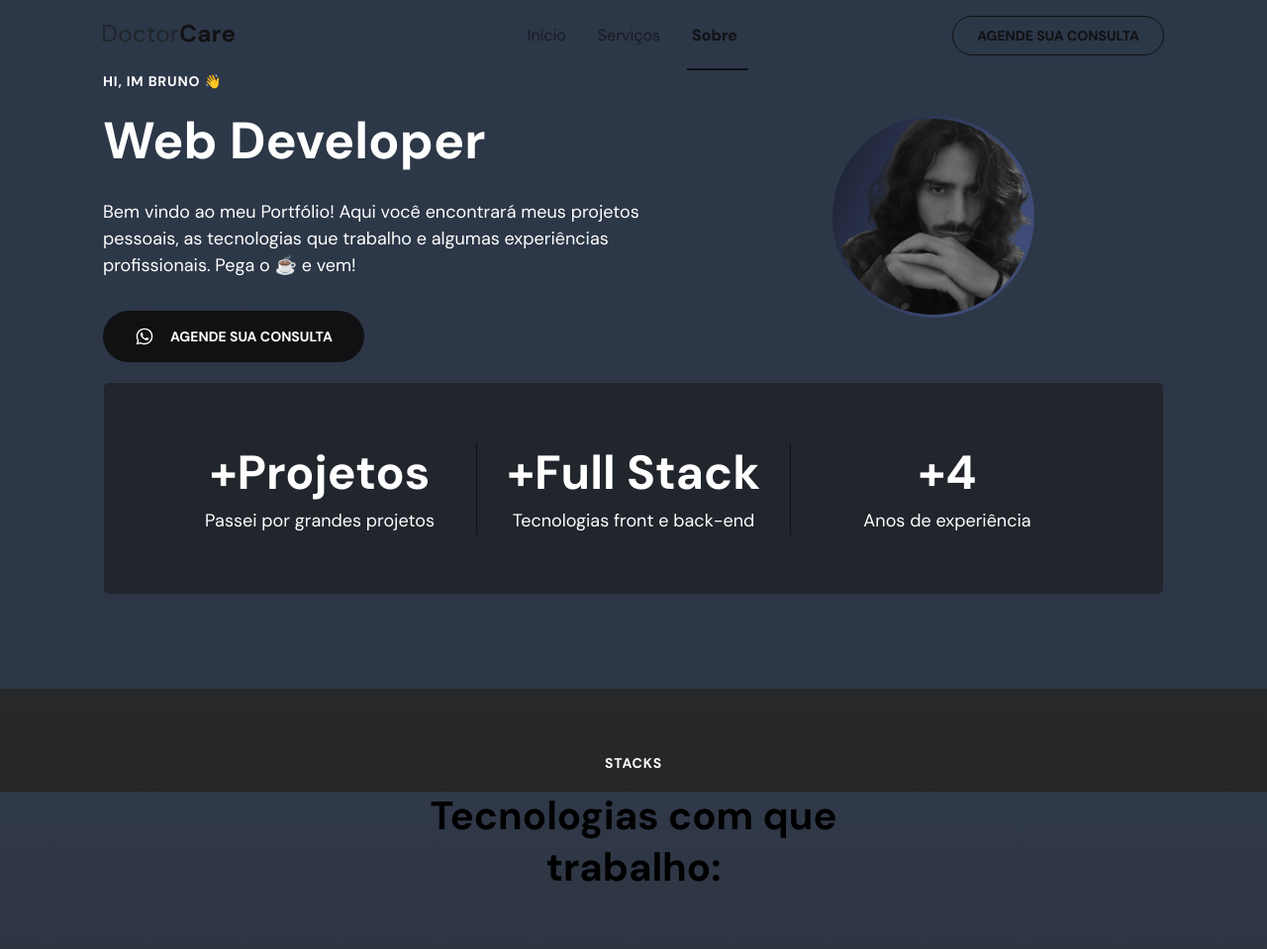
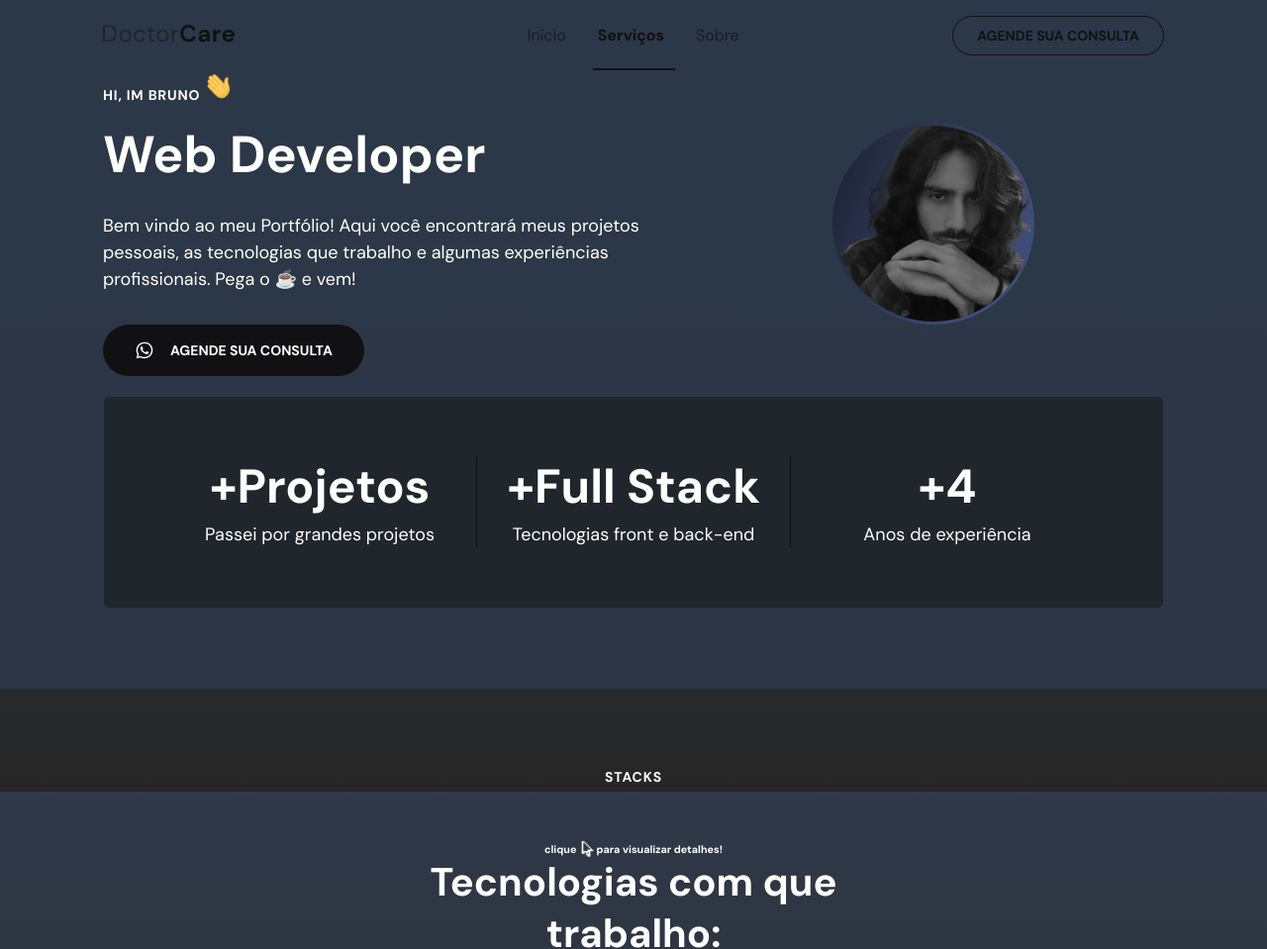
Before and after one commit to 1defined/portfolio, a plain HTML site: page index.html in a window 1280 px wide. Shown: the top 959 px of the page at 99% size. Drawn offline with nearby package versions, Linux system fonts and the light colour scheme.

Commit message:
add gifs

```diff
--- a/index.html
+++ b/index.html
@@ -223,7 +223,7 @@
       <div class="wrapper">
         <div class="col-a">
           <header>
-            <h4>Hi, Im Bruno 👋</h4>
+            <h4>Hi, Im Bruno <img class="hiHand" src="./Assets/hi.gif" alt=""></h4>
             <h1>Web Developer</h1>
           </header>
 
@@ -280,7 +280,7 @@
     <section id="services">
       <div class="wrapper">
         <header>
-          <h4>Stacks</h4>
+          <h4>Stacks  <h6 style="color: white;">clique <img src="./Assets/click.gif" alt=""> para visualizar detalhes!</h6> </h4>
           <h2>Tecnologias com que trabalho:</h2>
         </header>
 
--- a/style.css
+++ b/style.css
@@ -381,6 +381,11 @@ body.menu-expanded button path {
   da imagem (tag img é uma caixa que contém uma imagem) para que ela ficasse um pouco mais pra baixo */
 }
 
+#home .hiHand{
+  width: 3rem;
+  display: inline;
+}
+
 #home .stats {
   width: 100%;
   padding-block: 4rem; /*Mexe no eixo Y padding-top/bottom*/
@@ -412,6 +417,18 @@ body.menu-expanded button path {
 
 #services header h2 {
   margin-bottom: 6rem;
+  color: white;
+}
+
+#services header h6 img{
+  /* border: 1px solid red; */
+  /*margin-top: 10%;*/
+  width: 1.5rem;
+  height: 5rem;
+  position: relative;
+  top: 1.8rem;
+  object-fit: cover;
+  padding-left: .2rem;
 }
 
 #services .cards {
@@ -469,6 +486,7 @@ summary svg{
 
 #about header h2 {
   margin-bottom: 2.4rem;
+  color: white;
 }
 
 #about .content p {
@@ -767,6 +785,7 @@ footer .social-links {
 
   #home img {
     width: 42rem;
+
   }
 
   /*procure em home stats um stat que tenha um outro stat ANTERIOR a ele*/
```
Also changed, not shown: Assets/click.gif (added), Assets/hi.gif (added).
